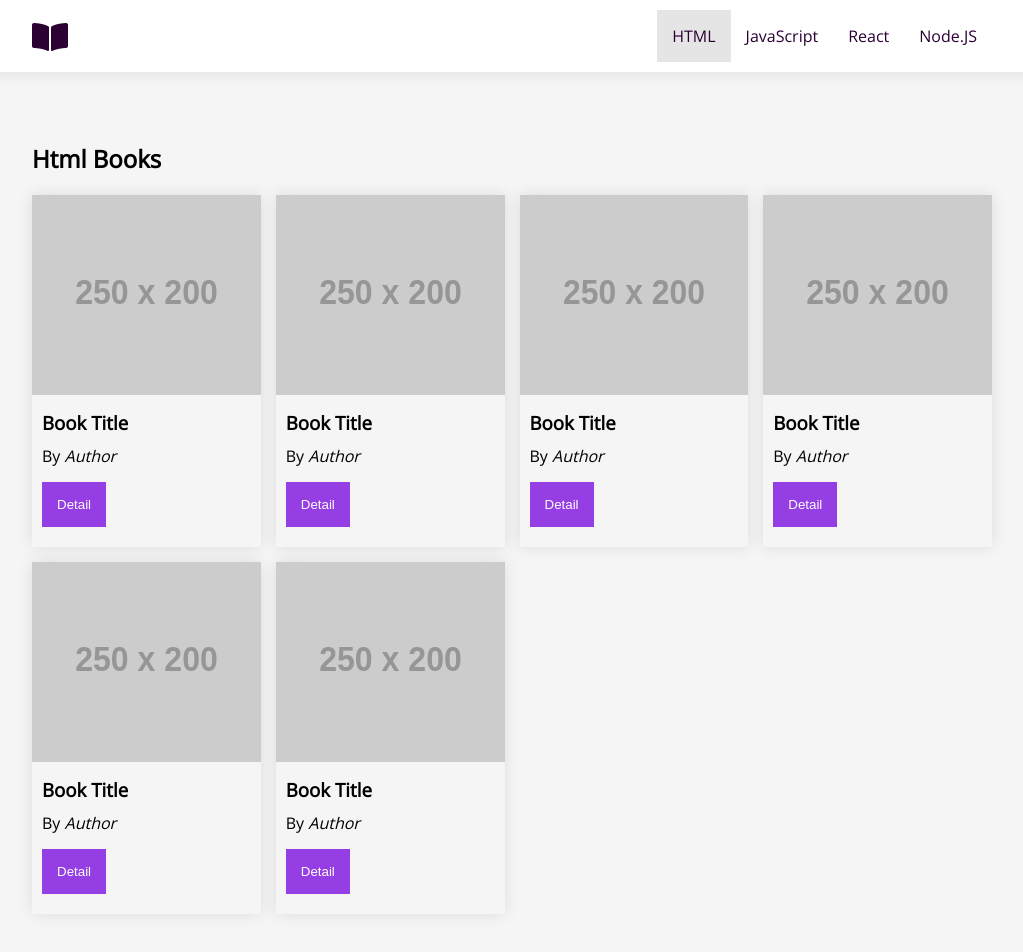
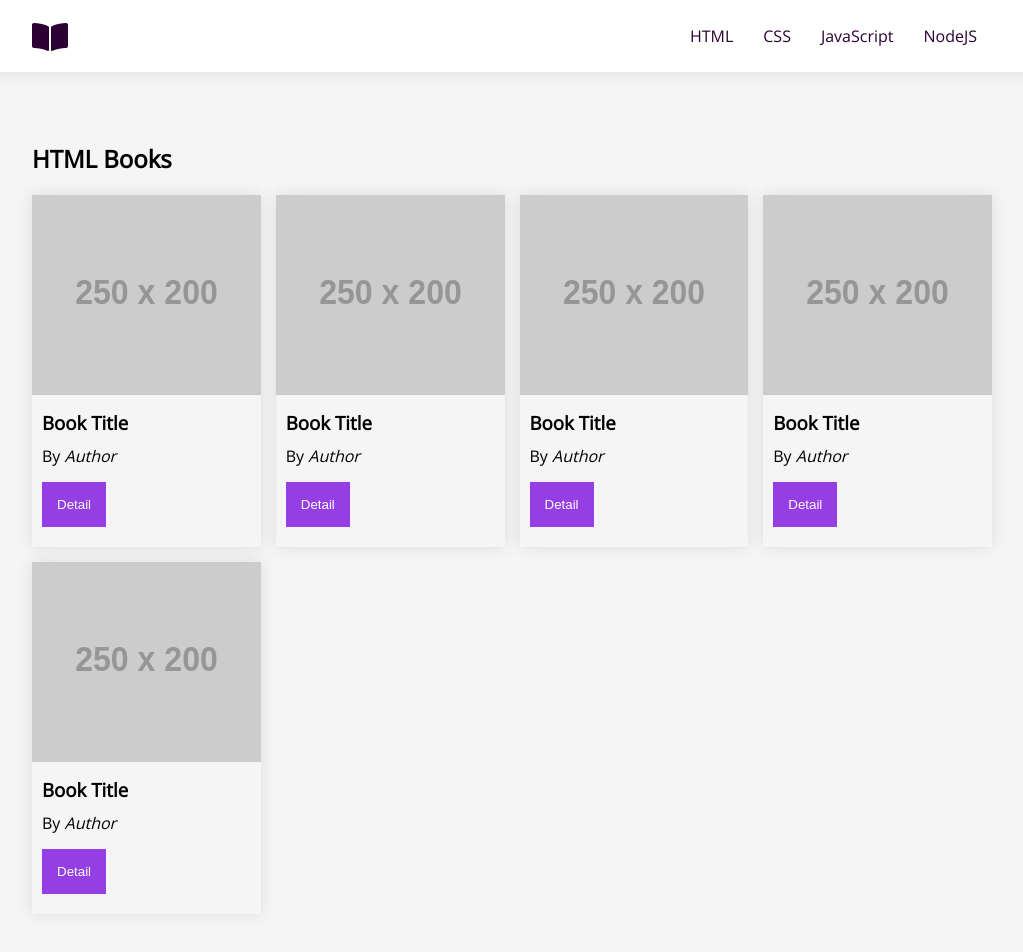
Before and after one commit to almudza/BookApp, a React (Create React App) app: page / in a window 1280 px wide. Shown: the top 952 px of the page, without its empty margins (128-1151 px from the left). Built offline with nearby package versions, Linux system fonts and the light colour scheme.

Commit message:
adding routes in book-sections

```diff
--- a/src/App.js
+++ b/src/App.js
@@ -1,23 +1,25 @@
 import React, { Component } from 'react';
 import { BrowserRouter, Switch, Route } from 'react-router-dom';
-import Header from './component/header/header';
-import Footer from './component/footer/footer';
-import BooksSection from './pages/books-section';
-import BookDetail from './pages/book-detail';
+
 import PageNotFound from './pages/page-not-found';
+import BooksSectionPage from './pages/books-section-page';
+import BookDetailPage from './pages/book-detail-page';
 
 class App extends Component {
   render() {
     return (
       <BrowserRouter>
         <Switch>
-          <Route path="/" exact component={BooksSection} />
+          <Route path="/" exact component={BooksSectionPage} />
           <Route
             path="/books/category/:categoryName"
             exact
-            component={BooksSection}
+            render={props => {
+              let { categoryName } = props.match.params;
+              return <BooksSectionPage categoryName={categoryName} />;
+            }}
           />
-          <Route path="/book/:bookID" component={BookDetail} />
+          <Route path="/book/:bookID" component={BookDetailPage} />
           <Route component={PageNotFound} />
         </Switch>
       </BrowserRouter>
--- /dev/null
+++ b/src/component/books-section/book.js
@@ -0,0 +1,26 @@
+import React from 'react';
+
+let Book = props => {
+  return (
+    <div className="book">
+      <div className="book-image">
+        <img src="https://placehold.it/250x200" alt="" />
+      </div>
+      <div className="book-info">
+        <div className="book-title">
+          <h3>Book Title</h3>
+        </div>
+        <div className="book-author">
+          <p>
+            By <em>Author</em>
+          </p>
+        </div>
+        <div className="book-call-to-action">
+          <button className="btn btn-highlight">Detail</button>
+        </div>
+      </div>
+    </div>
+  );
+};
+
+export default Book;
--- /dev/null
+++ b/src/component/books-section/books-container.js
@@ -0,0 +1,15 @@
+import React from 'react';
+import Book from './book';
+
+let BooksContainer = props => {
+  return (
+    <div className="books-container">
+      {/* <Book /> */}
+      {props.books.map((e, i) => {
+        return <Book key={i} />;
+      })}
+    </div>
+  );
+};
+
+export default BooksContainer;
--- /dev/null
+++ b/src/component/books-section/books-section.js
@@ -0,0 +1,18 @@
+import React from 'react';
+import BooksContainer from './books-container';
+
+let BooksSection = props => {
+  return (
+    <section id="book-section">
+      <div className="container">
+        <div className="section-title">
+          <h1>{props.title + ' Books'}</h1>
+        </div>
+
+        <BooksContainer books={props.books} />
+      </div>
+    </section>
+  );
+};
+
+export default BooksSection;
--- a/src/component/header/header.js
+++ b/src/component/header/header.js
@@ -1,25 +1,26 @@
 import React from 'react';
+import { NavLink, Link } from 'react-router-dom';
 
 let Header = props => {
   return (
     <header id="header">
       <div className="container">
         <nav>
-          <a className="logo" href="#">
-            <i className="fas fa-book-open" />{' '}
-          </a>
+          <Link className="logo" to="/">
+            <i className="fas fa-book-open" />
+          </Link>
           <ul className="categories">
-            <li className="active">
-              <a href="#">HTML</a>
+            <li>
+              <NavLink to="/books/category/HTML">HTML</NavLink>
             </li>
             <li>
-              <a href="#">JavaScript</a>
+              <NavLink to="/books/category/CSS">CSS</NavLink>
             </li>
             <li>
-              <a href="#">React</a>
+              <NavLink to="/books/category/JavaScript">JavaScript</NavLink>
             </li>
             <li>
-              <a href="#">Node.JS</a>
+              <NavLink to="/books/category/NodeJS">NodeJS</NavLink>
             </li>
           </ul>
         </nav>
--- a/src/pages/book-detail.js
+++ b/src/pages/book-detail-page.js
@@ -2,7 +2,7 @@ import React from 'react';
 import Header from '../component/header/header';
 import Footer from '../component/footer/footer';
 
-let BookDetail = props => {
+let BookDetailPage = props => {
   return (
     <div className="has-fixed-footer">
       <Header />
@@ -44,4 +44,4 @@ let BookDetail = props => {
   );
 };
 
-export default BookDetail;
+export default BookDetailPage;
--- /dev/null
+++ b/src/pages/books-section-page.js
@@ -0,0 +1,23 @@
+import React from 'react';
+import Header from '../component/header/header';
+import Footer from '../component/footer/footer';
+import BooksSection from '../component/books-section/books-section';
+
+let BooksSectionPage = props => {
+  let books = [1, 2, 3, 4, 5];
+  return (
+    <div className="has-fixed-footer">
+      <Header />
+
+      <BooksSection title={props.categoryName} books={books} />
+
+      <Footer />
+    </div>
+  );
+};
+
+BooksSectionPage.defaultProps = {
+  categoryName: 'HTML'
+};
+
+export default BooksSectionPage;
--- a/src/pages/books-section.js
+++ /dev/null
@@ -1,131 +0,0 @@
-import React from 'react';
-import Header from '../component/header/header';
-import Footer from '../component/footer/footer';
-
-let BooksSection = props => {
-  return (
-    <div class="has-fixed-footer">
-      <Header />
-      <section id="book-section">
-        <div className="container">
-          <div className="section-title">
-            <h1>Html Books</h1>
-          </div>
-          <div className="books-container">
-            <div className="book">
-              <div className="book-image">
-                <img src="https://placehold.it/250x200" alt="" />
-              </div>
-              <div className="book-info">
-                <div className="book-title">
-                  <h3>Book Title</h3>
-                </div>
-                <div className="book-author">
-                  <p>
-                    By <em>Author</em>
-                  </p>
-                </div>
-                <div className="book-call-to-action">
-                  <button className="btn btn-highlight">Detail</button>
-                </div>
-              </div>
-            </div>
-            <div className="book">
-              <div className="book-image">
-                <img src="https://placehold.it/250x200" alt="" />
-              </div>
-              <div className="book-info">
-                <div className="book-title">
-                  <h3>Book Title</h3>
-                </div>
-                <div className="book-author">
-                  <p>
-                    By <em>Author</em>
-                  </p>
-                </div>
-                <div className="book-call-to-action">
-                  <button className="btn btn-highlight">Detail</button>
-                </div>
-              </div>
-            </div>
-            <div className="book">
-              <div className="book-image">
-                <img src="https://placehold.it/250x200" alt="" />
-              </div>
-              <div className="book-info">
-                <div className="book-title">
-                  <h3>Book Title</h3>
-                </div>
-                <div className="book-author">
-                  <p>
-                    By <em>Author</em>
-                  </p>
-                </div>
-                <div className="book-call-to-action">
-                  <button className="btn btn-highlight">Detail</button>
-                </div>
-              </div>
-            </div>
-            <div className="book">
-              <div className="book-image">
-                <img src="https://placehold.it/250x200" alt="" />
-              </div>
-              <div className="book-info">
-                <div className="book-title">
-                  <h3>Book Title</h3>
-                </div>
-                <div className="book-author">
-                  <p>
-                    By <em>Author</em>
-                  </p>
-                </div>
-                <div className="book-call-to-action">
-                  <button className="btn btn-highlight">Detail</button>
-                </div>
-              </div>
-            </div>
-            <div className="book">
-              <div className="book-image">
-                <img src="https://placehold.it/250x200" alt="" />
-              </div>
-              <div className="book-info">
-                <div className="book-title">
-                  <h3>Book Title</h3>
-                </div>
-                <div className="book-author">
-                  <p>
-                    By <em>Author</em>
-                  </p>
-                </div>
-                <div className="book-call-to-action">
-                  <button className="btn btn-highlight">Detail</button>
-                </div>
-              </div>
-            </div>
-            <div className="book">
-              <div className="book-image">
-                <img src="https://placehold.it/250x200" alt="" />
-              </div>
-              <div className="book-info">
-                <div className="book-title">
-                  <h3>Book Title</h3>
-                </div>
-                <div className="book-author">
-                  <p>
-                    By <em>Author</em>
-                  </p>
-                </div>
-                <div className="book-call-to-action">
-                  <button className="btn btn-highlight">Detail</button>
-                </div>
-              </div>
-            </div>
-          </div>
-        </div>
-      </section>
-      <Footer />
-    </div>
-  );
-};
-
-export default BooksSection;
```
